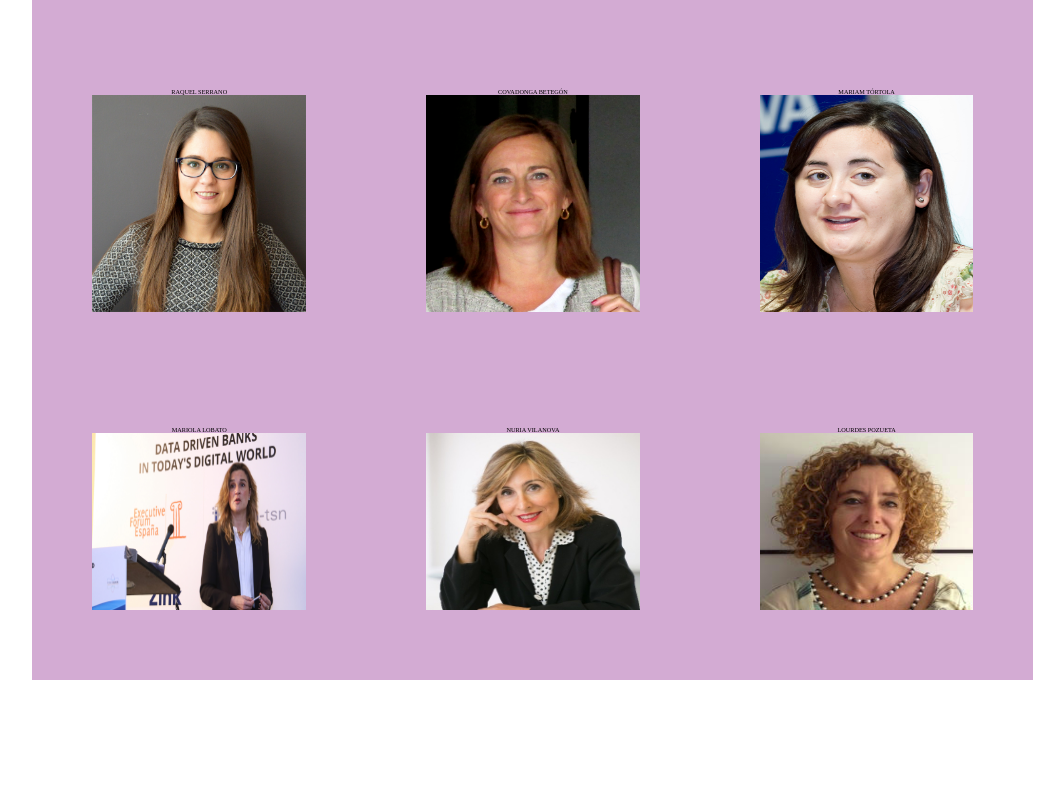
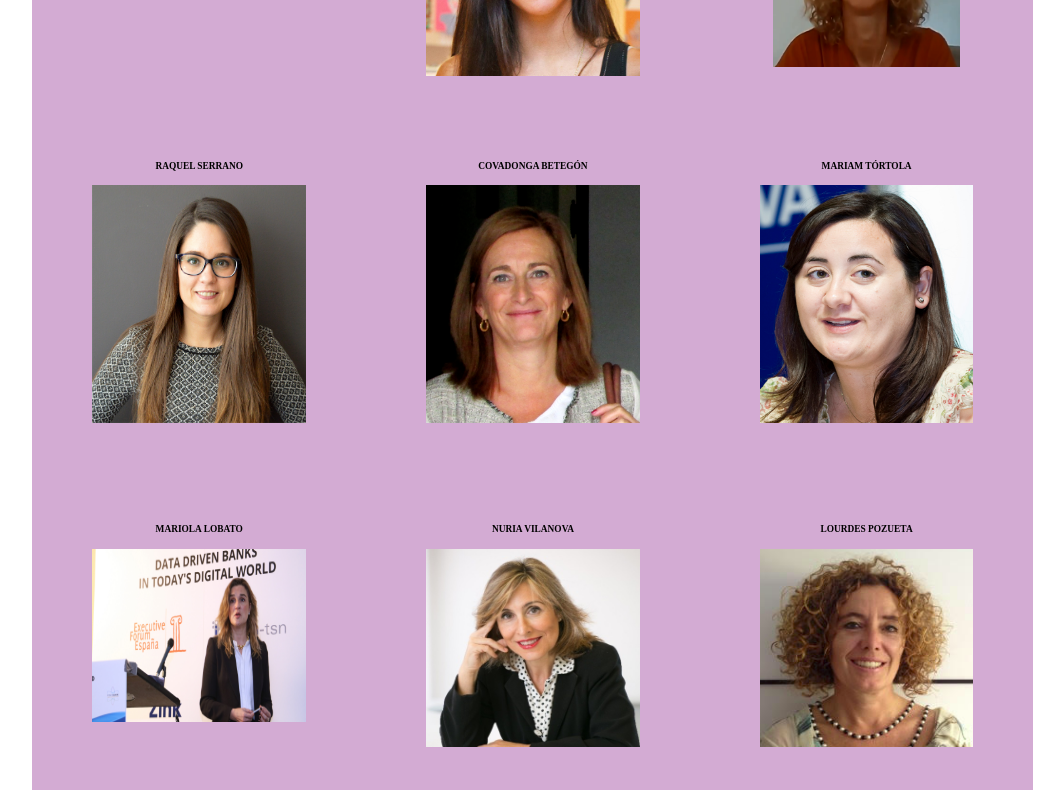
Before and after one commit to Maroru24/index.html, a plain HTML site: page index.html in a window 1280 px wide. Shown: the part 472-1262 px from the top of the page, without its empty margins (102-1166 px from the left). Drawn offline with Linux system fonts and the light colour scheme.

Commit message:
Update index.html

```diff
--- a/index.html
+++ b/index.html
@@ -15,15 +15,15 @@
        <hr>
        <div class="grid-container">
          <div class="grid-item"> <a href="https://docs.google.com/forms/d/e/1FAIpQLSdBMYz3Cr91U-I13udnlGOouCLPd7KYTbLM0DwunqcYoyGPyw/viewform"><img src="Wisibilizalas.jpg"  alt="Imágen de Wisibílizalas" width=80% height=60%> </a> </div>
-         <div class="grid-item"> LOLA PRIEGO<br> <a href="indexuno.html"> <img src="Portadauno.jpg" alt="Imágen de Lola Priego" width=150 height=150></a></div>
+         <div class="grid-item"><h2> LOLA PRIEGO<h2><br> <a href="indexuno.html"> <img src="Portadauno.jpg" alt="Imágen de Lola Priego" width=80% height=80%></a></div>
 
-         <div class="grid-item"> JENNIFER SESMERO <br><a href="indexdos.html"><img src="portada2.png" alt="Imágen de Jennifer Sesmero" width=80% height=80%></a></div>
-         <div class="grid-item"> RAQUEL SERRANO <br><a href="indextres.html"> <img src="Portadatres.png" alt="Imágen de Raquel Serrano" width=80% height=80%></a></div>
-         <div class="grid-item"> COVADONGA BETEG&Oacute;N <br><a href="indexcuatro.html"><img src="Portadacuatro.png" alt="Imágen de Covadonga Betegón" width=80% height=80%></a></div>
-         <div class="grid-item"> MARIAM T&Oacute;RTOLA <br><a href="indexcinco.html"><img src="Portadacinco.jpg" alt="Imágen de Mariam Tórtola" width=80% height=80%></a></div>
-         <div class="grid-item"> MARIOLA LOBATO <br> <a href="indexseis.html"> <img src="Portadaseis.jpg" alt="Imágen de Maiola Lobato" width=80% height=80%></a></div>
-         <div class="grid-item"> NURIA VILANOVA <br> <a href="indexsiete.html"> <img src="Portadasiete.jpg" alt="Imágen de Nuria Vilanova" width=80% height=80%></a></div>
-         <div class="grid-item"> LOURDES POZUETA <br> <a href="indexocho.html"><img src="Portadaocho.png" alt="Imágen de Lourdes Pozueta" width=80% height=80%0></a></div>
+         <div class="grid-item"><h2> JENNIFER SESMERO</h2> <br><a href="indexdos.html"><img src="portada2.png" alt="Imágen de Jennifer Sesmero" width=70% height=80%></a></div>
+         <div class="grid-item"><h2> RAQUEL SERRANO</h2> <br><a href="indextres.html"> <img src="Portadatres.png" alt="Imágen de Raquel Serrano" width=80% height=80%></a></div>
+         <div class="grid-item"><h2> COVADONGA BETEG&Oacute;N</h2> <br><a href="indexcuatro.html"><img src="Portadacuatro.png" alt="Imágen de Covadonga Betegón" width=80% height=80%></a></div>
+         <div class="grid-item"><h2> MARIAM T&Oacute;RTOLA</h2> <br><a href="indexcinco.html"><img src="Portadacinco.jpg" alt="Imágen de Mariam Tórtola" width=80% height=80%></a></div>
+         <div class="grid-item"><h2> MARIOLA LOBATO</h2> <br> <a href="indexseis.html"> <img src="Portadaseis.jpg" alt="Imágen de Maiola Lobato" width=80% height=70%></a></div>
+         <div class="grid-item"><h2> NURIA VILANOVA</h2> <br> <a href="indexsiete.html"> <img src="Portadasiete.jpg" alt="Imágen de Nuria Vilanova" width=80% height=80%></a></div>
+         <div class="grid-item"><h2> LOURDES POZUETA</h2> <br> <a href="indexocho.html"><img src="Portadaocho.png" alt="Imágen de Lourdes Pozueta" width=80% height=80%0></a></div>
     </div>
 
 
```
